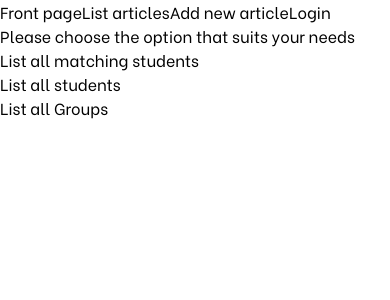
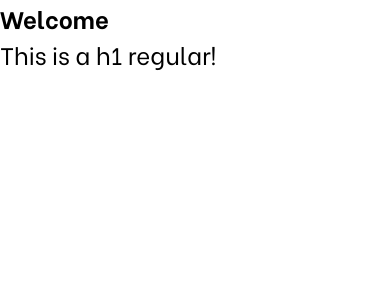
Before and after one commit to sanderns/pro201-exam, a React (Vite) app in the folder client/: page / in a window 390 px wide. Shown: the top 300 px of the page. Built offline with nearby package versions, Linux system fonts and the light colour scheme.

Commit message:
Temp push

```diff
--- a/client/public/index.css
+++ b/client/public/index.css
@@ -512,6 +512,50 @@ Ensure the default browser behavior of the `hidden` attribute.
   font-family: "Be Vietnam";
 }
 
+.font-medium {
+  font-family: "Be Vietnam Medium";
+}
+
+.font-semibold {
+  font-family: "Be Vietnam SemiBold";
+}
+
+.font-bold {
+  font-family: "Be Vietnam Bold";
+}
+
+.text-xl {
+  font-size: 24px;
+}
+
+.text-lg {
+  font-size: 18px;
+}
+
+.text-md {
+  font-size: 16px;
+}
+
+.text-sm {
+  font-size: 14px;
+}
+
+.text-xs {
+  font-size: 12px;
+}
+
+.font-medium {
+  font-weight: 500;
+}
+
+.font-semibold {
+  font-weight: 600;
+}
+
+.font-bold {
+  font-weight: 700;
+}
+
 @font-face {
   font-family: 'Be Vietnam';
 
@@ -559,3 +603,25 @@ Ensure the default browser behavior of the `hidden` attribute.
 
   font-style: normal;
 }
+
+@media (min-width: 1024px) {
+  .lg\:text-2xl {
+    font-size: 36px;
+  }
+
+  .lg\:text-xl {
+    font-size: 24px;
+  }
+
+  .lg\:text-lg {
+    font-size: 18px;
+  }
+
+  .lg\:text-md {
+    font-size: 16px;
+  }
+
+  .lg\:text-sm {
+    font-size: 14px;
+  }
+}
--- a/client/src/components/Typography.jsx
+++ b/client/src/components/Typography.jsx
@@ -1,9 +1,6 @@
-import React, { useContext } from "react";
-import DeviceContext from "../contexts/device-context";
+import React from "react";
 
 export function Typography({ element, weight, children }) {
-  const { isMobile } = useContext(DeviceContext);
-
   // Handles no provided element
   if (
     element !== "h1" &&
@@ -22,19 +19,19 @@ export function Typography({ element, weight, children }) {
   function getElementStyle() {
     switch (element) {
       case "h1":
-        return isMobile ? "font-xl" : "font-2xl";
+        return "text-xl lg:text-2xl";
       case "h2":
-        return isMobile ? "font-lg" : "font-xl";
+        return "text-lg lg:text-xl";
       case "h3":
-        return isMobile ? "font-md" : "font-lg";
+        return "text-md lg:text-lg";
       case "p1":
-        return isMobile ? "font-sm" : "font-md";
+        return "text-sm lg:text-md";
       case "p2":
-        return isMobile ? "font-xs" : "font-sm";
+        return "text-xs lg:text-sm";
       case "b1":
-        return isMobile ? "font-sm" : "font-lg";
+        return "text-sm lg:text-lg";
       case "b2":
-        return isMobile ? "font-sm" : "font-md";
+        return "text-sm lg:text-md";
     }
   }
 
@@ -76,7 +73,11 @@ export function Typography({ element, weight, children }) {
   // Returns desired type of typography
   switch (element) {
     case "h1":
-      return <h1 className={`${elementStyle} ${weightStyle}`}>{children}</h1>;
+      return (
+        <h1 className={`${elementStyle} ${weightStyle} text-purple-100`}>
+          {children}
+        </h1>
+      );
     case "h2":
       return <h2 className={`${elementStyle} ${weightStyle}`}>{children}</h2>;
     case "h3":
--- a/client/src/index.jsx
+++ b/client/src/index.jsx
@@ -19,13 +19,6 @@ function Application() {
         }}
       >
         <BrowserRouter>
-          <header>
-            <Link to={"/"}>Front page</Link>
-            <Link to={"/AllMatchingStudents"}>List articles</Link>
-            <Link to={"/AllStudents"}>Add new article</Link>
-            <Link to={"/AllGroups"}>Login</Link>
-            <div className="menu-divider" />
-          </header>
           <main>
             <Routes>
               <Route path={"/"} element={<FrontPage />} />
--- a/client/src/pages/frontPage.jsx
+++ b/client/src/pages/frontPage.jsx
@@ -1,33 +1,28 @@
-import React, { useContext } from "react";
-import DeviceContext from "../contexts/device-context";
-import { Link } from "react-router-dom";
+import React from "react";
+import { Typography } from "../components/Typography";
 
 export function FrontPage() {
-  const { isMobile } = useContext(DeviceContext);
-  console.log(isMobile);
+  const elements = ["h1", "h2", "h3", "p1", "p2", "b1", "b2"];
+  const weights = ["regular", "medium", "semibold", "bold"];
+
+  const e = elements[0];
+  const w = weights[0];
 
   return (
     <div>
-      {isMobile ? ( // PRINTS FRONTPAGE IS THE DEVICE IS A MOBILE
-        <>
-          <h1>Please choose the option that suits your needs</h1>
-          <ul>
-            <li>
-              <Link to={"/AllMatchingStudents"}>
-                List all matching students{" "}
-              </Link>
-            </li>
-            <li>
-              <Link to={"/AllStudents"}>List all students</Link>
-            </li>
-            <li>
-              <Link to={"/AllGroups"}>List all Groups</Link>
-            </li>
-          </ul>
-        </>
-      ) : (
-        ""
-      )}
+      <Typography element={"h1"} weight={"bold"}>
+        Welcome
+      </Typography>
+      <Typography element={e} weight={w}>
+        This is a {e} {w}!
+      </Typography>
+      {elements.map((element) => {
+        weights.map((weight) => (
+          <Typography element={element} weight={weight}>
+            This is a {weight} {element}!
+          </Typography>
+        ));
+      })}
     </div>
   );
 }
```
